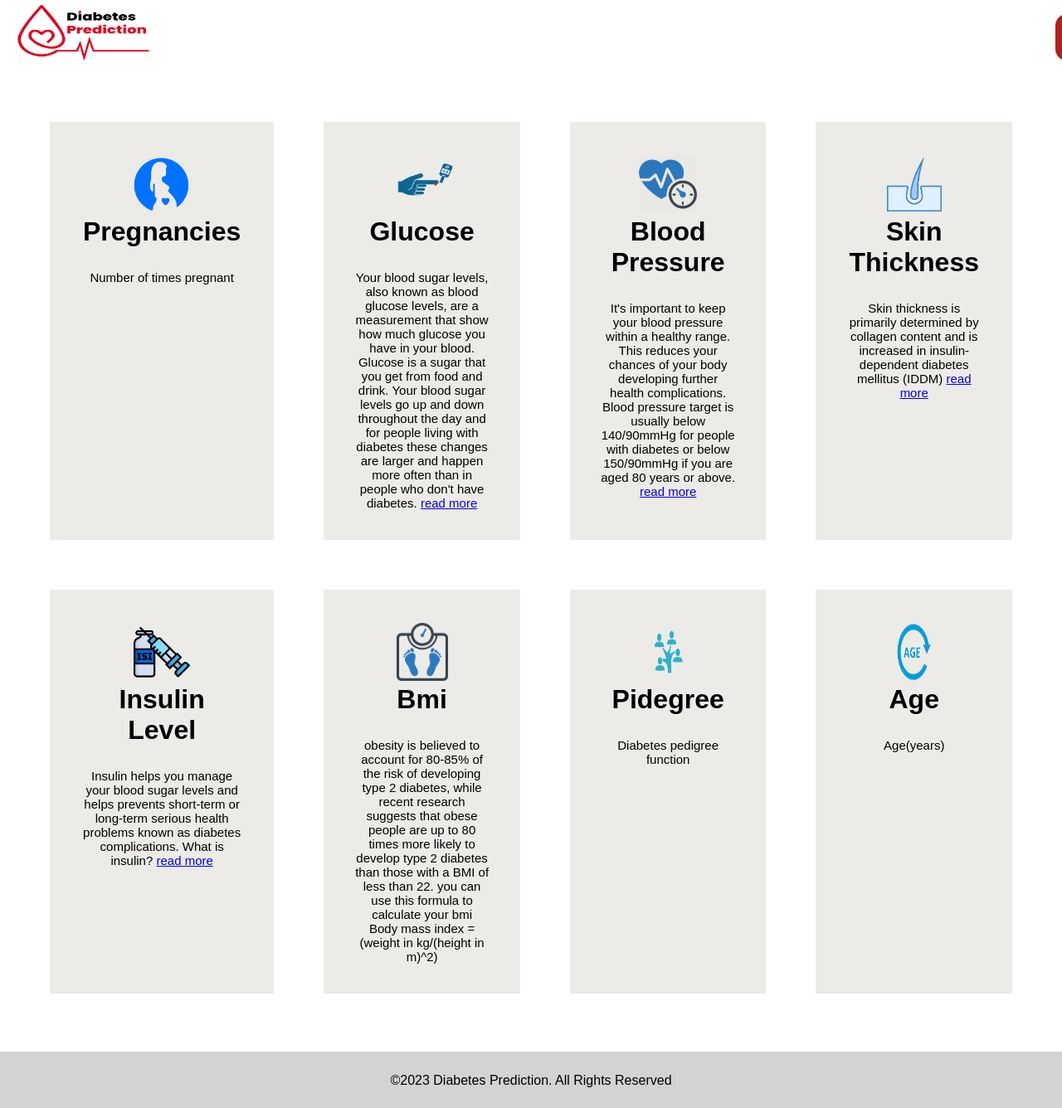
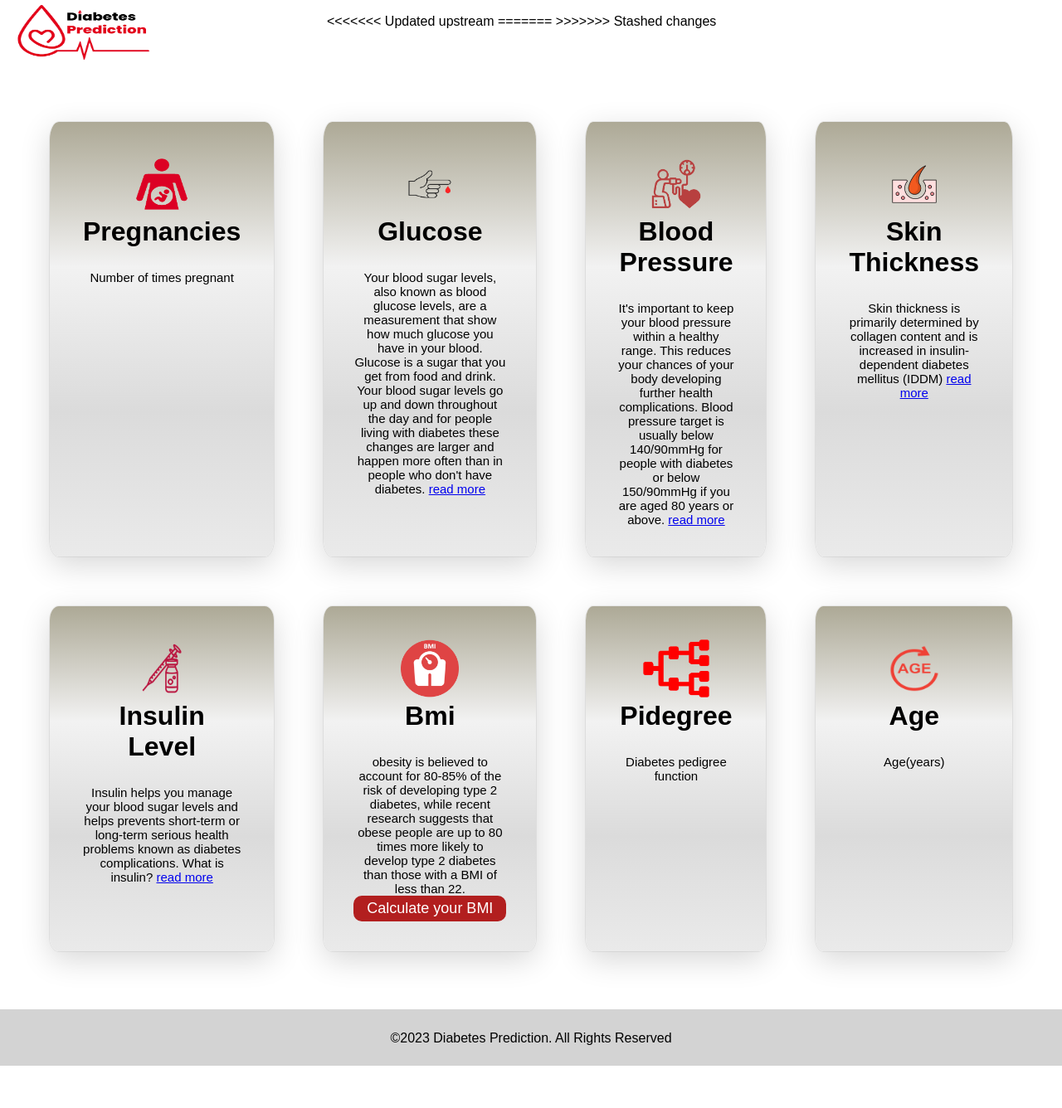
Before and after one commit to youssefkhaled20190/Diabetes-prediction-system, a Flask app: page /helpuser in a window 1280 px wide. Shown: the whole page at 83% size. After the commit the page ends 1285 px from the top, so only its background shows below. Run offline with Flask 3, Linux system fonts and the light colour scheme; parts of the project's set-up code (start-up, migrations or seed data) failed here and were passed over; some libraries are stand-ins or nearby versions.

Commit message:
_changes in help

```diff
--- a/website/static/css/doctors.css
+++ b/website/static/css/doctors.css
@@ -108,7 +108,11 @@ li {
     margin-top: 109px;
     padding: 15px;
     color: white;
+<<<<<<< Updated upstream
     background-color:#B21F1F;
+=======
+    background:  #B21F1F;
+>>>>>>> Stashed changes
     font-weight: bold;
     border-radius: 7px;
     border: none;
--- a/website/static/css/help.css
+++ b/website/static/css/help.css
@@ -19,7 +19,11 @@
 }
 
 .parent .card{
-    background-color: rgb(237, 235, 232);
+    /* background-color: rgb(237, 235, 232); */
+    background: linear-gradient(#ADA996, #F2F2F2,#DBDBDB,#EAEAEA);
+    box-shadow: rgba(0, 0, 0, 0.16) 0px 10px 36px 0px, rgba(0, 0, 0, 0.06) 0px 0px 0px 1px;
+    border-radius: 4%;
+
     margin: 20px;
     padding:20px;
 }
@@ -36,3 +40,39 @@
     padding: 8px;
     font-size: 15px;
 }
+.bmi{
+    /* background-color: white; */
+    background: linear-gradient(#ADA996, #F2F2F2,#DBDBDB,#EAEAEA);
+    border-radius: 10px;
+    box-shadow: 1px 1px 1px 1px rgb(0 0 0/15%);
+    padding: 1em;
+    position: absolute;
+    top: -100%;
+    left: 50%;
+    text-align: center;
+    width: 400px;
+    height: auto;
+    transform: translate(-50%,-50%);
+    transition: all .5s;
+    opacity: 0;
+}
+.bmi.open{
+    opacity: 1;
+    top: 80%;
+}
+.btn_n{
+    text-align: center;
+    padding: 5px 16px;
+    font-size: 18px;
+    text-align: center;
+    cursor: pointer;
+    outline: none;
+    color: #fff;
+    background:  #B21F1F;
+    /* background-color: #636efe; */
+    border: none;
+    border-radius: 10px;
+}
+.bmi h1 {
+    margin: 10px;
+}
--- a/website/static/css/result.css
+++ b/website/static/css/result.css
@@ -57,7 +57,7 @@ p{
     cursor: pointer;
     outline: none;
     color: #fff;
-    background: linear-gradient(#333333 , #dd1818);
+    background:  #B21F1F;
     /* background-color: #636efe; */
     border: none;
     border-radius: 10px;
--- /dev/null
+++ b/website/static/js/bmi.js
@@ -0,0 +1,24 @@
+function Show_pup(){
+    document.getElementById('pup').classList.add('open')
+}
+function Hide_pup(){
+    document.getElementById('pup').classList.remove('open')
+}
+
+function calculateBMI() {
+    // Get weight and height values from input fields
+    let weight = document.getElementById("weight").value;
+    let height = document.getElementById("height").value;
+
+    // Convert height to meters
+    height /= 100;
+
+    // Calculate BMI
+    let bmi = weight / (height * height);
+
+    // Round BMI to two decimal places
+    bmi = bmi.toFixed(2);
+
+    // Display BMI result
+    document.getElementById("result").innerHTML = "Your BMI is: " + bmi;
+  }
--- a/website/templates/base.html
+++ b/website/templates/base.html
@@ -73,8 +73,13 @@
         <button class="logout-button"><a href="/logout">Logout</a></button>
 
         {% else %}
+<<<<<<< Updated upstream
         <button class="reg" style="margin-right: -376%;"><a href="/signup" style="text-align: center;">SignUp</a></button>
         <button class="reg" style="margin-right: -430%;"><a href="/login"  style="text-align: center;">Login</a></button>
+=======
+        <button class="reg" style="margin-right: -455%;"><a href="/signup" style="text-align: center;">Signup</a></button>
+        <button class="reg" style="margin-right: -513%;"><a href="/login"  style="text-align: center;">Login</a></button>
+>>>>>>> Stashed changes
         {% endif %}
 
 
--- a/website/templates/help.html
+++ b/website/templates/help.html
@@ -5,7 +5,7 @@
 <div class="parent">
     <div class="card">
         <div class="img">
-            <img src="static/pregicon.png" height="70px" width="70px">
+            <img src="static/preg2-removebg-preview.png" height="70px" width="70px">
             <h1>Pregnancies</h1>
         </div>
         <div class="content">
@@ -18,7 +18,7 @@
 
     <div class="card">
         <div class="img">
-            <img src="static/glucose.png" height="70px" width="80px">
+            <img src="static/138glocouse-removebg-preview.png" height="70px" width="80px">
             <h1>Glucose</h1>
         </div>
         <div class="content">
@@ -32,7 +32,7 @@
     </div>
     <div class="card">
         <div class="img">
-            <img src="static/blood-pressure.png" height="70px" width="70px">
+            <img src="static/blood-pressure-removebg-preview.png" height="70px" width="70px">
             <h1> Blood Pressure</h1>
         </div>
         <div class="content">
@@ -46,7 +46,7 @@
     </div>
     <div class="card">
         <div class="img">
-            <img src="static/skin.png" height="70px" width="70px">
+            <img src="static/skin2.png" height="70px" width="70px">
             <h1>Skin Thickness</h1>
         </div>
         <div class="content">
@@ -61,7 +61,7 @@
 
     <div class="card">
         <div class="img">
-            <img src="static/insulin.png" height="70px" width="70px">
+            <img src="static/insulien2-removebg-preview.png" height="70px" width="110px">
             <h1>Insulin Level</h1>
         </div>
         <div class="content">
@@ -77,21 +77,33 @@
     </div>
     <div class="card">
         <div class="img">
-            <img src="static/bmi.png" height="70px" width="70px">
+            <img src="static/bmi2.png" height="70px" width="70px">
             <h1>Bmi</h1>
         </div>
         <div class="content">
             <div class="description">
                 <p>
                   obesity is believed to account for 80-85% of the risk of developing type 2 diabetes, while recent research suggests that obese people are up to 80 times more likely to develop type 2 diabetes than those with a BMI of less than 22.
-                    you can use this formula to calculate your bmi<br>
-                    Body mass index = (weight in kg/(height in m)^2)</p>
+                    <br>
+                    <input value="Calculate your BMI" type="button" onclick="Show_pup()" class="btn_n" ></p>
             </div>
+        </div>
+        <div class="bmi" id="pup">
+            <h1>BMI Calculator</h1>
+            <form>
+              <label for="weight">Weight (in kg):</label>
+              <input type="number" id="weight" name="weight"><br><br>
+              <label for="height">Height (in cm):</label>
+              <input type="number" id="height" name="height"><br><br>
+            </form>
+            <div id="result"></div>
+            <input type="button" value="Calculate BMI" onclick="calculateBMI()" class="btn_n">
+            <input type="button" value="close" onclick="Hide_pup()" class="btn_n">
         </div>
     </div>
     <div class="card">
         <div class="img">
-            <img src="static/pidegre.png" height="70px" width="80px">
+            <img src="static/pidegree2-removebg-preview.png" height="70px" width="80px">
             <h1>Pidegree</h1>
         </div>
         <div class="content">
@@ -103,7 +115,7 @@
     </div>
     <div class="card">
         <div class="img">
-            <img src="static/age.png" height="70px" width="80px">
+            <img src="static/age2-removebg-preview.png" height="70px" width="80px">
             <h1>Age</h1>
         </div>
         <div class="content">
@@ -115,5 +127,6 @@
         </div>
     </div>
 </div>
+<script src="{{url_for('static' ,filename='js/bmi.js')}}"></script>
 
 {% endblock %}
```
Also changed, not shown: website/static/css/home.css (+8 -5 lines), website/static/138glocouse-removebg-preview.png (added), website/static/age2-removebg-preview.png (added), website/static/blood-pressure-removebg-preview.png (added), website/static/bmi2.png (added), website/static/insulien2-removebg-preview.png (added), website/static/pidegree2-removebg-preview.png (added), website/static/preg2-removebg-preview.png (added), website/static/skin2.png (added).
